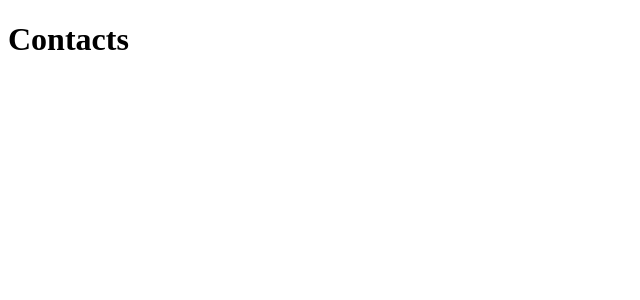
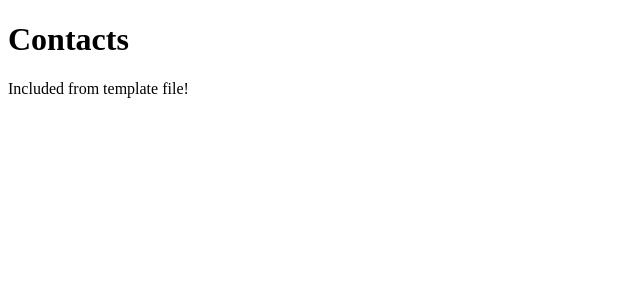
Before and after one commit to ikokyns/vivify-academy-angular, an Angular app: page / in a window 1280 px wide. Shown: the top 300 px of the page, without its empty margins (0-640 px from the left). Built offline with nearby package versions, Linux system fonts and the light colour scheme.

Commit message:
Commit 3 - Include template file

```diff
--- /dev/null
+++ b/src/app/contacts/contacts.component.html
@@ -0,0 +1,3 @@
+<h1>Contacts</h1>
+
+Included from template file!
--- a/src/app/contacts/contacts.component.ts
+++ b/src/app/contacts/contacts.component.ts
@@ -2,7 +2,7 @@ import { Component } from '@angular/core';
 
 @Component({
   selector: 'app-contacts',
-  template: '<h1>Contacts</h1>'
+  templateUrl: 'contacts.component.html'
 })
 export class ContactsComponent {
 
```
